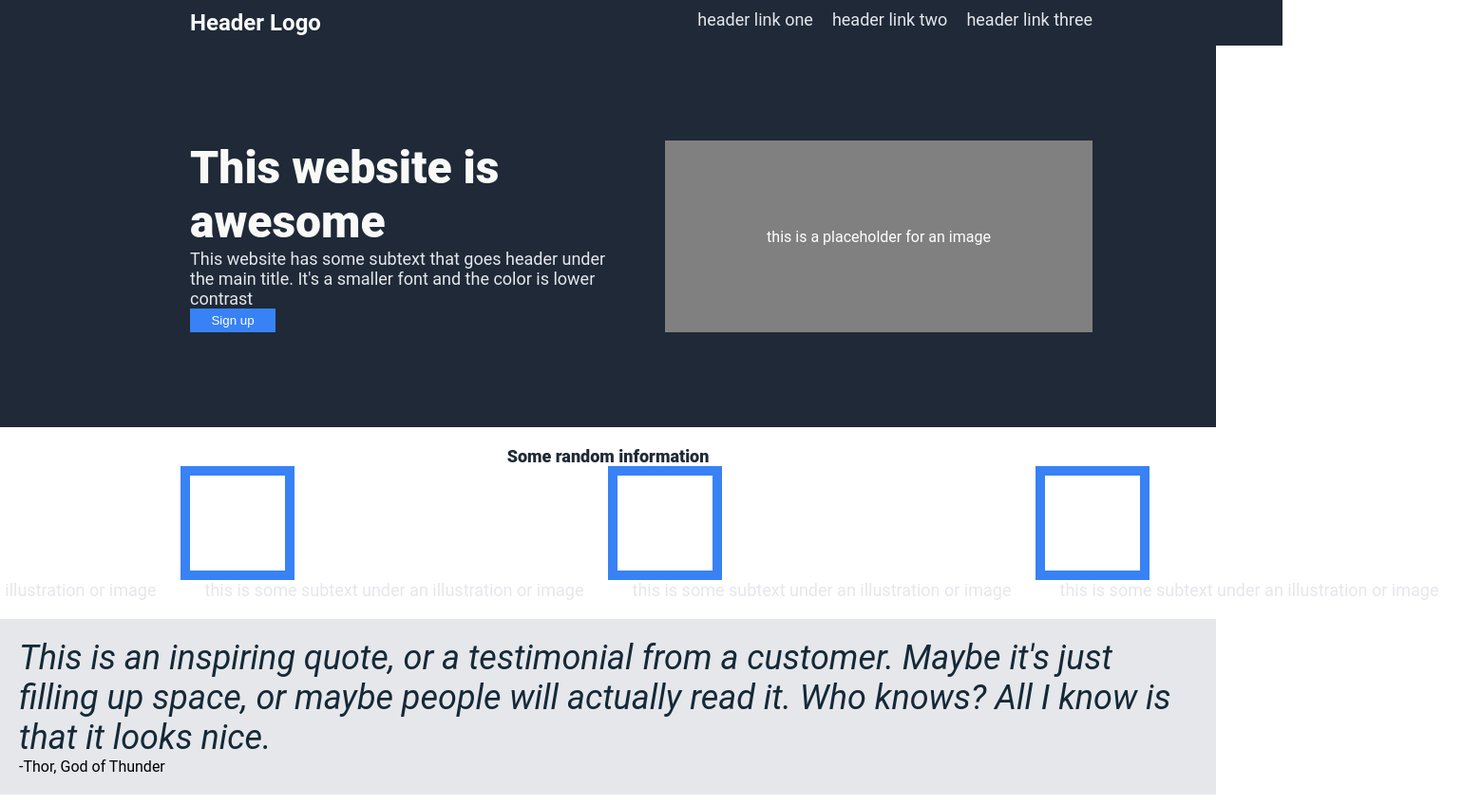
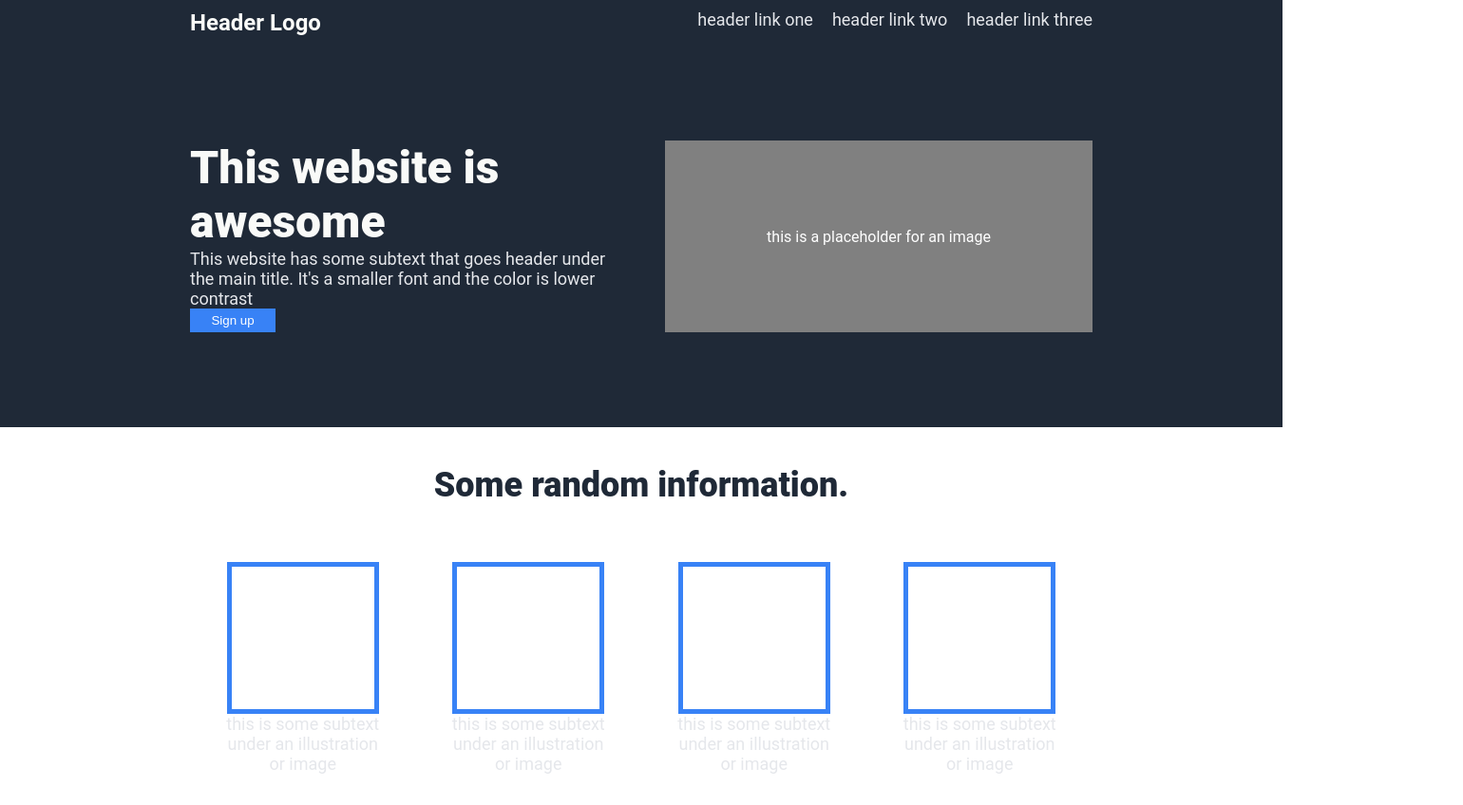
Before and after one commit to hoberez/landing-page, a plain HTML site: page index.html in a window 1280 px wide. Shown: the top 848 px of the page at 95% size, 1540 px wide, since content can reach past the window. Drawn offline with Linux system fonts and the light colour scheme.

Commit message:
Adjust margins, width and flex properties of the information section

```diff
--- a/index.html
+++ b/index.html
@@ -18,7 +18,7 @@
     <div class="hero">
         <div class="text">
             <div class="main">This website is awesome</div>
-            <div class="subtext">This website has some subtext that goes header
+            <div class="subtext hero-sub">This website has some subtext that goes header
                 under the main title. It's a smaller font and the color is lower contrast
             </div>
             <button>Sign up</button>
@@ -26,7 +26,7 @@
         <div class="image">this is a placeholder for an image</div>
     </div>
     <div class="content">
-        <div class="info-header">Some random information</div>
+        <div class="info-header">Some random information.</div>
         <div class="info">
             <div class="item">
                 <div class="box"></div>
--- a/styles.css
+++ b/styles.css
@@ -4,7 +4,6 @@ body{
     margin: 0;
     border: 0;
     font-family: "Roboto", Helvetica, sans-serif;
-    min-width: 1200px;
 }
 
 button{ /* Hero and Advertisement */
@@ -21,13 +20,13 @@ button{ /* Hero and Advertisement */
 .footer{
     padding: 10px 200px 10px 200px;
     background-color: #1F2937;
+    min-width: 950px;
 }
 
 /* Header section */
 .header{
     display: flex;
     justify-content: space-between;
-    min-width: 950px;
 }
 
 .left-links{
@@ -63,14 +62,15 @@ a,
     width: 500px;
 }
 
-.subtext{
+.hero-sub{
     width: 450px;
 }
 
 .image{
     display: flex;
     background-color: gray;
-    min-width: 450px;
+    width: 450px;
+    flex-shrink: 0;
     color: white;
     align-items: center;
     justify-content: center;
@@ -78,12 +78,16 @@ a,
 
 /* Information Section */
 .content{
-    padding: 20px 100px 20px 100px;
-    display: flex;
-    flex-direction: column;
-    margin: 0;
-    justify-content: center;
-    align-items: center;
+    padding: 10px 200px 10px 200px;
+    min-width: 950px;
+}
+.info-header{
+    font-size: 36px;
+    font-weight: 800;
+    color: #1F2937;
+    margin-top: 30px;
+    margin-bottom: 30px;
+    text-align: center;
 }
 
 .info{
@@ -91,22 +95,41 @@ a,
     justify-content: center;
     align-items: center;
     text-align: center;
+    margin-bottom: 50px;
 }
 
+
+.item{
+    display: flex;
+    flex-direction: column;
+    flex-grow: 0;
+    width: 200px;
+    margin: 30px;
+}
 .box{
-    width: 100px;
-    height: 100px;
-    border: 10px solid #3882F6;
+    width: 150px;
+    height: 150px;
+    border: 5px solid #3882F6;
+    align-self: center;
+    padding: 0;
+    margin: 0;
 }
 
 /* Quote Section*/
 .quote{
     background-color: #E5E7EB;
-    padding: 20px;
+    padding: 100px;
+    min-width: 950px;
+    display: flex;
+    align-items: center;
+    justify-content: center;
+    flex-direction: column;
 }
 
 .quote-text{
     font-size: 36px;
+    font-weight: 100;
+    width: 850px;
     font-style: italic;
     color: #152937;
 }
@@ -118,15 +141,10 @@ a,
     margin: 50px;
 }
 
-.info-header{
-    font-size: 18px;
-    font-weight: 800;
-    color: #1F2937;
-}
-
 /* Footer Section */
 .footer{
     display: flex;
     justify-content: center;
     align-items: center;
+    min-width: 1000;
 }
```
